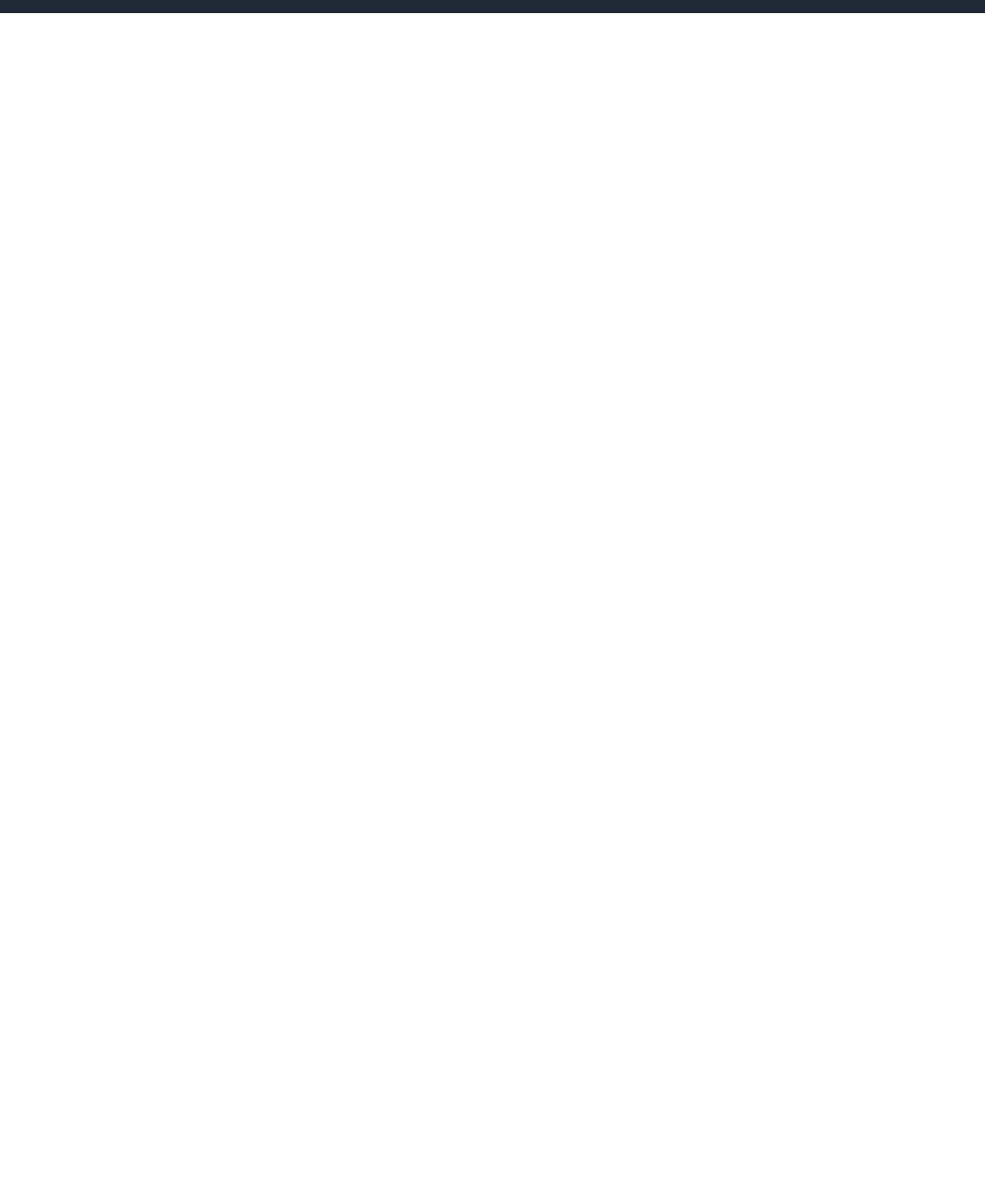
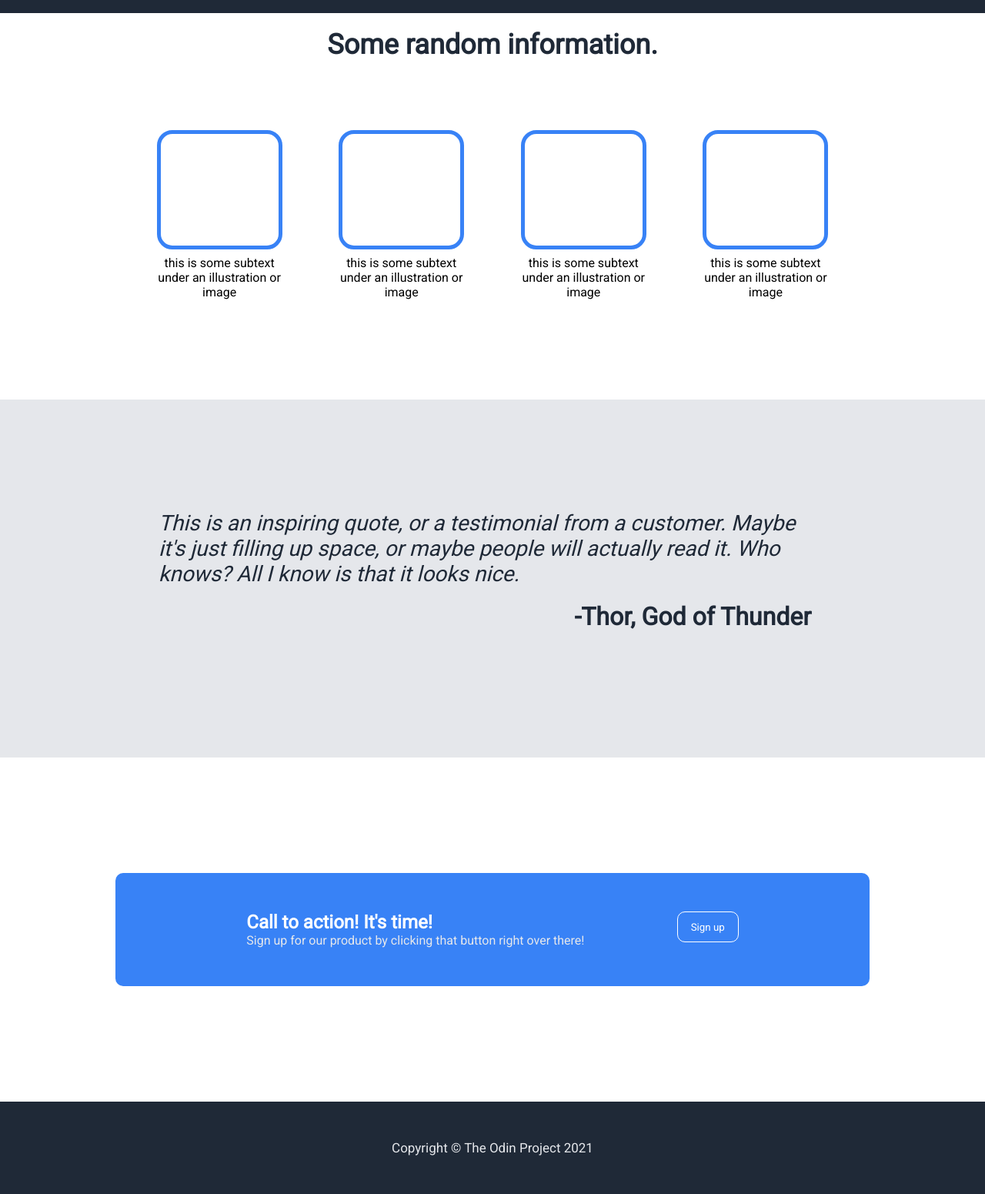
Before and after one commit to kuyakevin/Project-Landing-Page, a plain HTML site: page index.html in a window 1280 px wide. Shown: the part 391-1942 px from the top of the page at 77% size. Before the commit the page ends 800 px from the top, so only its background shows below. Drawn offline with Linux system fonts and the light colour scheme.

Commit message:
complete html markup

```diff
--- a/index.html
+++ b/index.html
@@ -33,5 +33,43 @@
             </div>
         </div>
     </div>
+    <div class="info-container">
+        <div class="random-info">Some random information.</div>
+        <div class="pictures-container">
+            <div class="picture">
+                <div class="picture-placeholder"></div>
+                <div class="caption">this is some subtext under an illustration or image</div>
+            </div>
+            <div class="picture">
+                <div class="picture-placeholder"></div>
+                <div class="caption">this is some subtext under an illustration or image</div>
+            </div>
+            <div class="picture">
+                <div class="picture-placeholder"></div>
+                <div class="caption">this is some subtext under an illustration or image</div>
+            </div>
+            <div class="picture">
+                <div class="picture-placeholder"></div>
+                <div class="caption">this is some subtext under an illustration or image</div>
+            </div>
+
+        </div>
+    </div>
+    <div class="quote-container">
+        <div class="quote-main">This is an inspiring quote, or a testimonial from a customer. Maybe it's just filling up space, or maybe people will actually read it. Who knows? All I know is that it looks nice. </div>
+        <div class="quote-source">-Thor, God of Thunder</div>
+    </div>
+    <div class="call-to-action-container">
+        <div class="call-to-action-text">
+            <div class="call-title">Call to action! It's time!</div>
+            <div class="call-subtext">Sign up for our product by clicking that button right over there!</div>
+        </div>
+        <div class="call-button">
+            <button class="signup-2">Sign up</button>
+        </div>
+    </div>
+    <div class="footer-container">
+        <div class="footer-text">Copyright © The Odin Project 2021</div>
+    </div>
 </body>
 </html>
```
